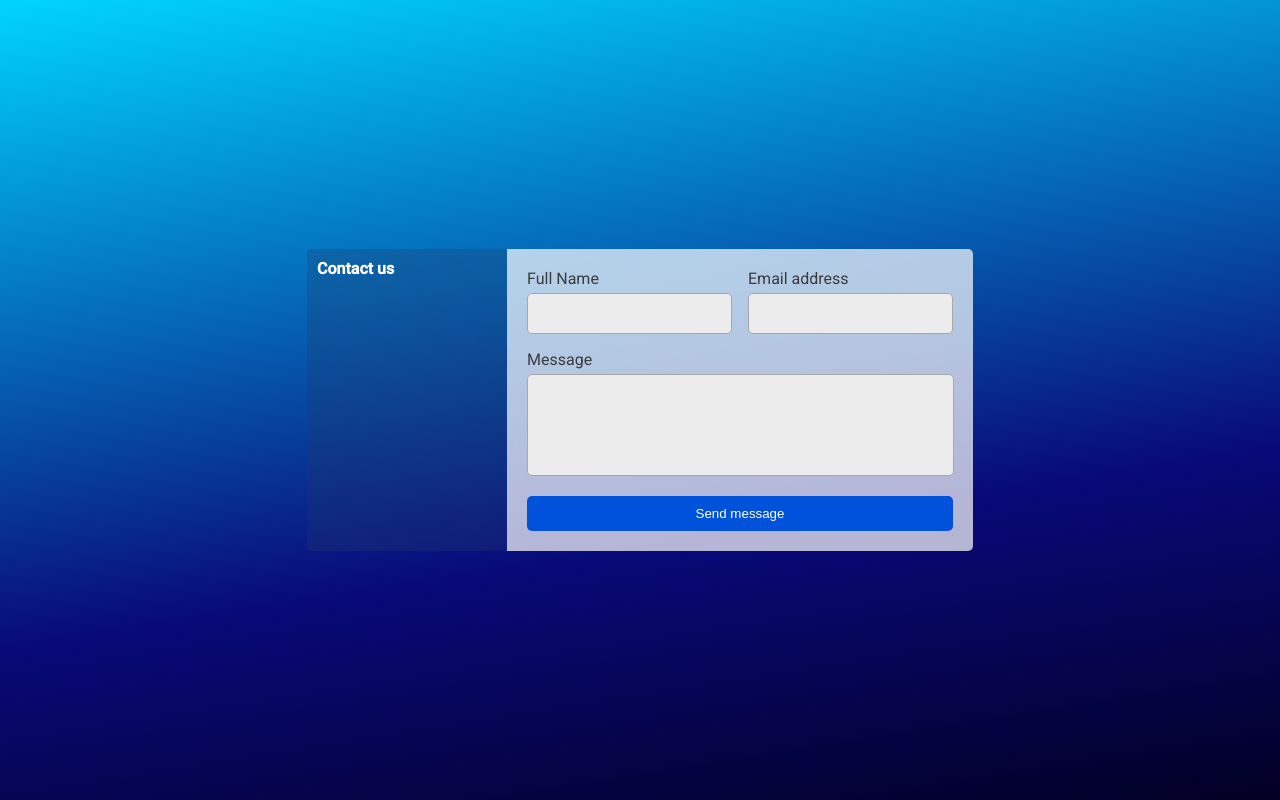
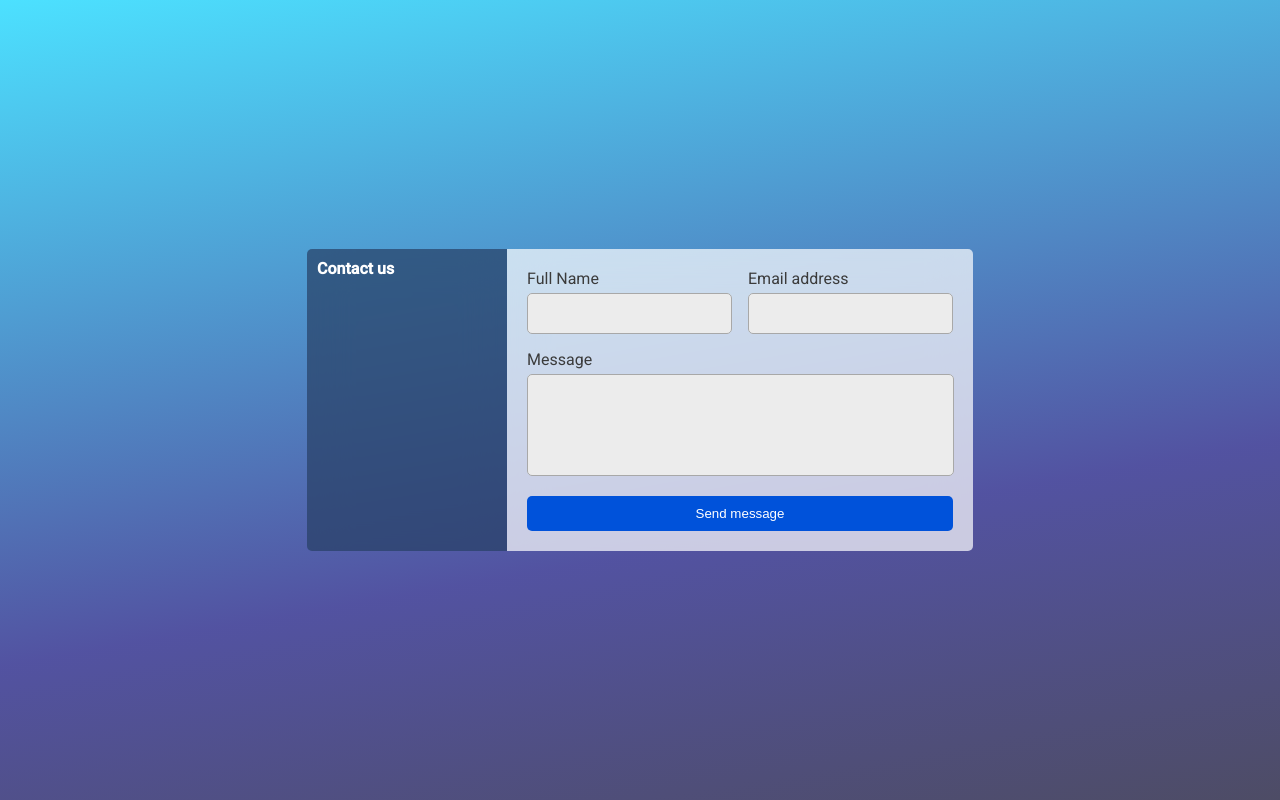
Before and after one commit to Wazzbi/reactive-form, an Angular app: page / in a window 1280 px wide. Built offline with nearby package versions, Linux system fonts and the light colour scheme.

Commit message:
styly final

```diff
--- a/src/app/app.component.scss
+++ b/src/app/app.component.scss
@@ -13,7 +13,7 @@
 
     .contacts {
         backdrop-filter: saturate(100%) blur(20px);
-        background-color: rgba(39, 63, 100, 0.25);
+        background-color: rgba(39, 63, 100, 0.7);
         border-radius: 5px 0 0 5px;
         color: white;
         padding: 10px;
@@ -67,10 +67,18 @@
             border: none;
             color: white;
             cursor: pointer;
-            outline-color: white;
-            outline-width: 3px;
+            outline: none;
             padding: 10px;
             width: 100%;
+
+
+            &:active {
+                transform: translateY(2px);
+            }
+
+            &:focus {
+                background-color: rgb(78, 130, 212);
+            }
         }
     }
 
--- a/src/styles.scss
+++ b/src/styles.scss
@@ -8,7 +8,7 @@ body {
 body {
     // background-color: #002666;
     background: rgb(2,0,36);
-    background: linear-gradient(351deg, rgba(2,0,36,1) 0%, rgba(9,9,121,1) 35%, rgba(0,212,255,1) 100%);
+    background: linear-gradient(350deg, rgba(2,0,36,0.7) 0%, rgba(9,9,121,0.7) 35%, rgba(0,212,255,0.7) 100%);
     font-family: Roboto, "Helvetica Neue", sans-serif;
     margin: 0;
 }
```
